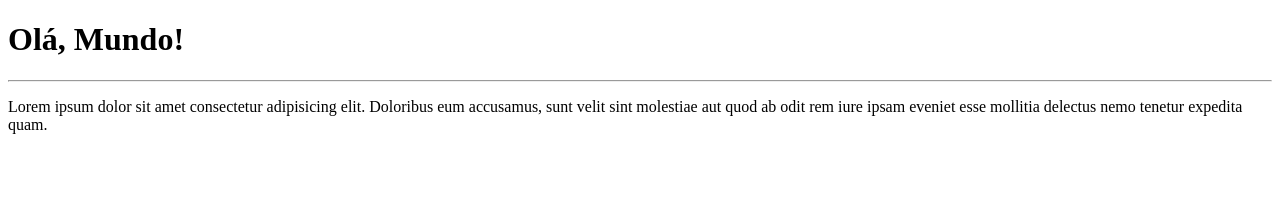
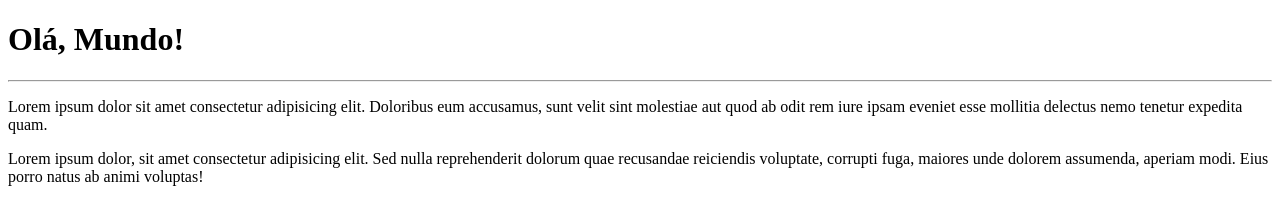
Before and after one commit to MarceloBoaria/Ola-Mundo, a plain HTML site: page site-exemplo/index.html in a window 1280 px wide. Drawn offline with Linux system fonts and the light colour scheme.

Commit message:
Adicionei um parágrafo

```diff
--- a/site-exemplo/index.html
+++ b/site-exemplo/index.html
@@ -10,5 +10,6 @@
     <h1>Olá, Mundo!</h1>
     <hr>
     <p>Lorem ipsum dolor sit amet consectetur adipisicing elit. Doloribus eum accusamus, sunt velit sint molestiae aut quod ab odit rem iure ipsam eveniet esse mollitia delectus nemo tenetur expedita quam.</p>
+    <p>Lorem ipsum dolor, sit amet consectetur adipisicing elit. Sed nulla reprehenderit dolorum quae recusandae reiciendis voluptate, corrupti fuga, maiores unde dolorem assumenda, aperiam modi. Eius porro natus ab animi voluptas!</p>
 </body>
 </html>
```
